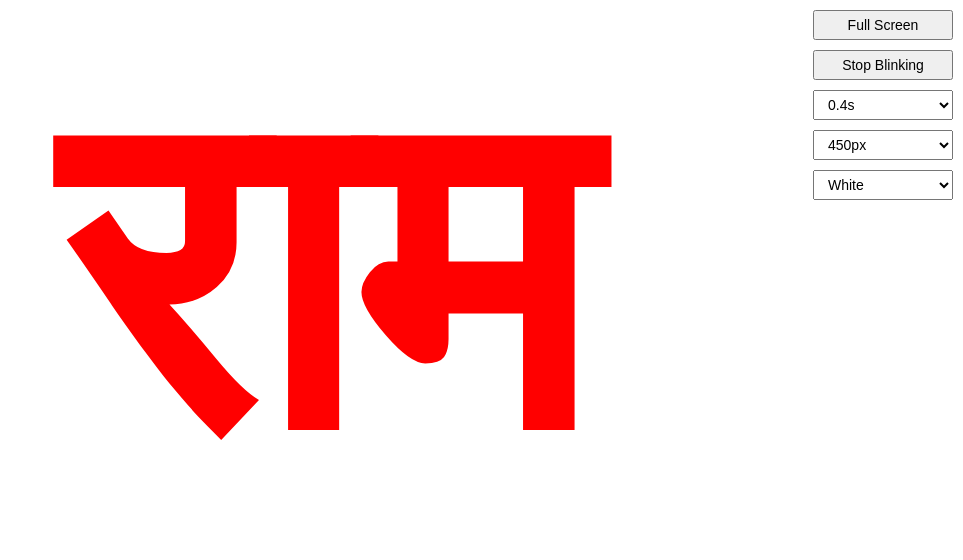
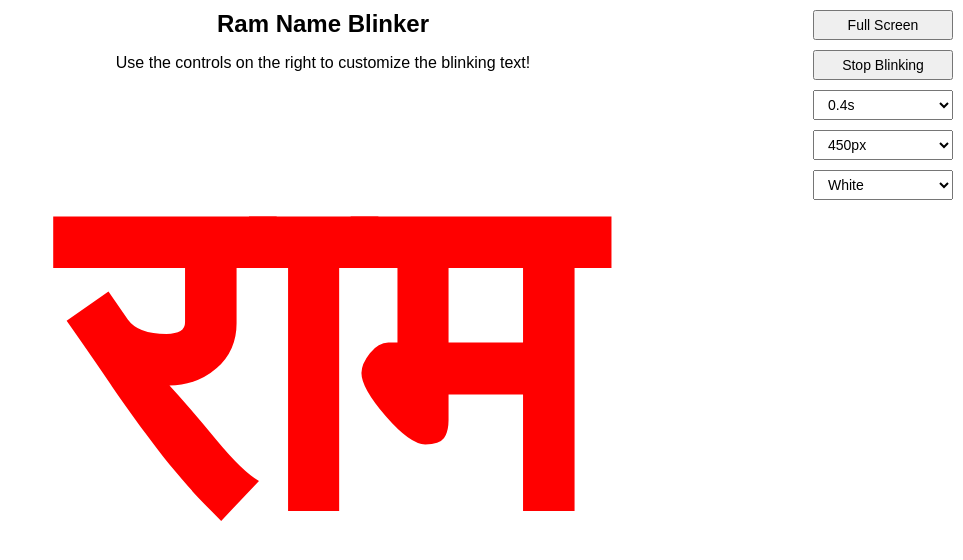
Before and after one commit to vinaymangal/ram, a plain HTML site: page RaamNaam.html in a window 1280 px wide. Shown: the whole page, without its empty margins (317-1280 px from the left). Drawn offline with Linux system fonts and the light colour scheme.

Commit message:
Update RaamNaam.html

```diff
--- a/RaamNaam.html
+++ b/RaamNaam.html
@@ -3,14 +3,15 @@
 <head>
     <meta charset="UTF-8">
     <meta name="viewport" content="width=device-width, initial-scale=1.0">
-    <title>Blinking Name</title>
+    <title>Ram Name Blinker</title>
     <style>
         body {
             text-align: center;
             margin: 0;
             padding: 0;
             overflow: hidden;
-            background-color: #ffffff; /* Default page background */
+            background-color: #ffffff;
+            font-family: Arial, sans-serif;
         }
         .blink {
             font-size: 450px;
@@ -31,10 +32,21 @@
         button, select {
             padding: 5px 10px;
             font-size: 14px;
+            cursor: pointer;
+        }
+        h1 {
+            font-size: 24px;
+            margin-top: 10px;
+        }
+        p {
+            font-size: 16px;
+            margin: 5px 0;
         }
     </style>
 </head>
 <body>
+    <h1>Ram Name Blinker</h1>
+    <p>Use the controls on the right to customize the blinking text!</p>
     <div class="blink">राम</div>
     <div id="buttonContainer">
         <button id="fullscreenButton">Full Screen</button>
@@ -132,7 +144,7 @@
 
         // Blink speed control
         blinkSpeedSelect.addEventListener('change', function() {
-            localStorage.setItem('blinkSpeed', this.value); // Save to localStorage
+            localStorage.setItem('blinkSpeed', this.value);
             if (isBlinking) {
                 clearInterval(blinkInterval);
                 blinkInterval = setInterval(blink, parseInt(this.value));
@@ -142,13 +154,13 @@
         // Font size control
         fontSizeSelect.addEventListener('change', function() {
             text.style.fontSize = this.value + 'px';
-            localStorage.setItem('fontSize', this.value); // Save to localStorage
+            localStorage.setItem('fontSize', this.value);
         });
 
         // Background color control (entire page)
         bgColorSelect.addEventListener('change', function() {
             document.body.style.backgroundColor = this.value;
-            localStorage.setItem('bgColor', this.value); // Save to localStorage
+            localStorage.setItem('bgColor', this.value);
         });
 
         // Prevent screen sleep/rest mode while blinking
```
